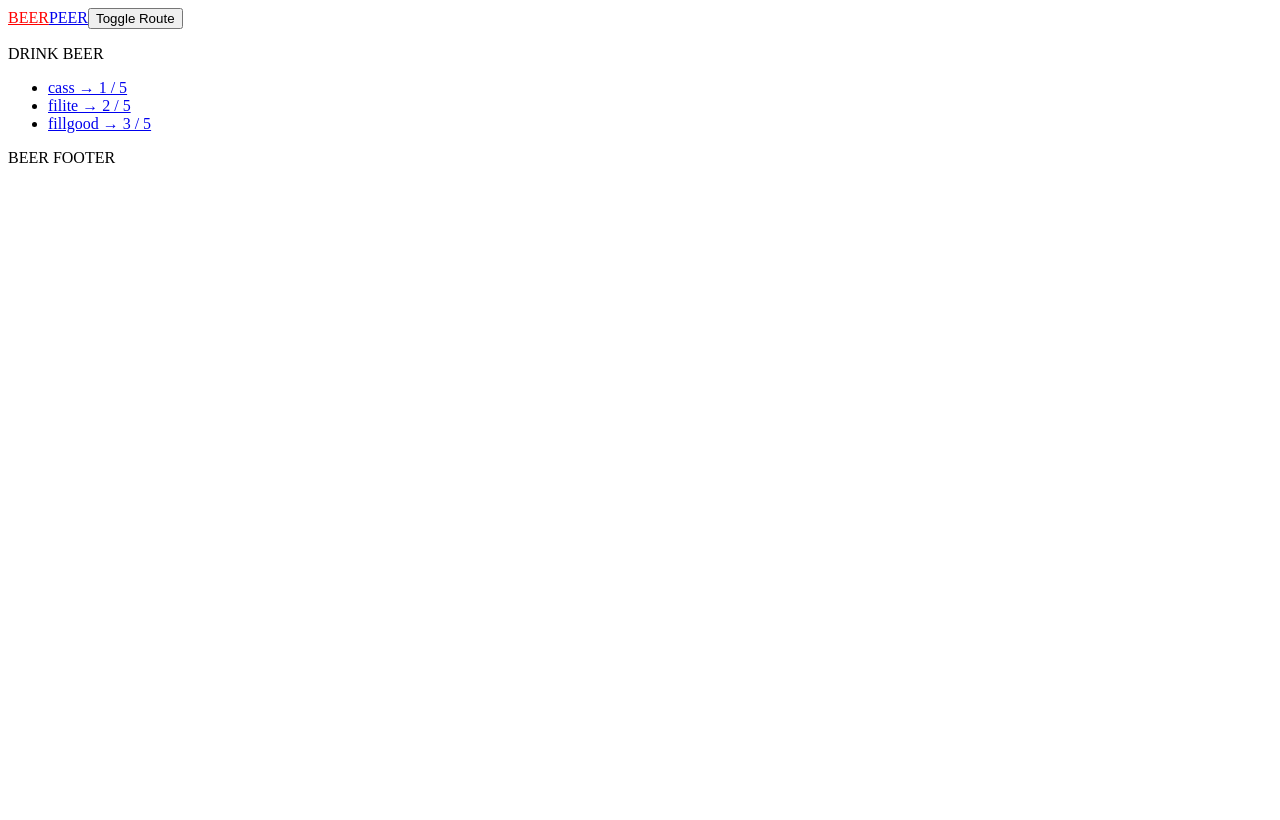
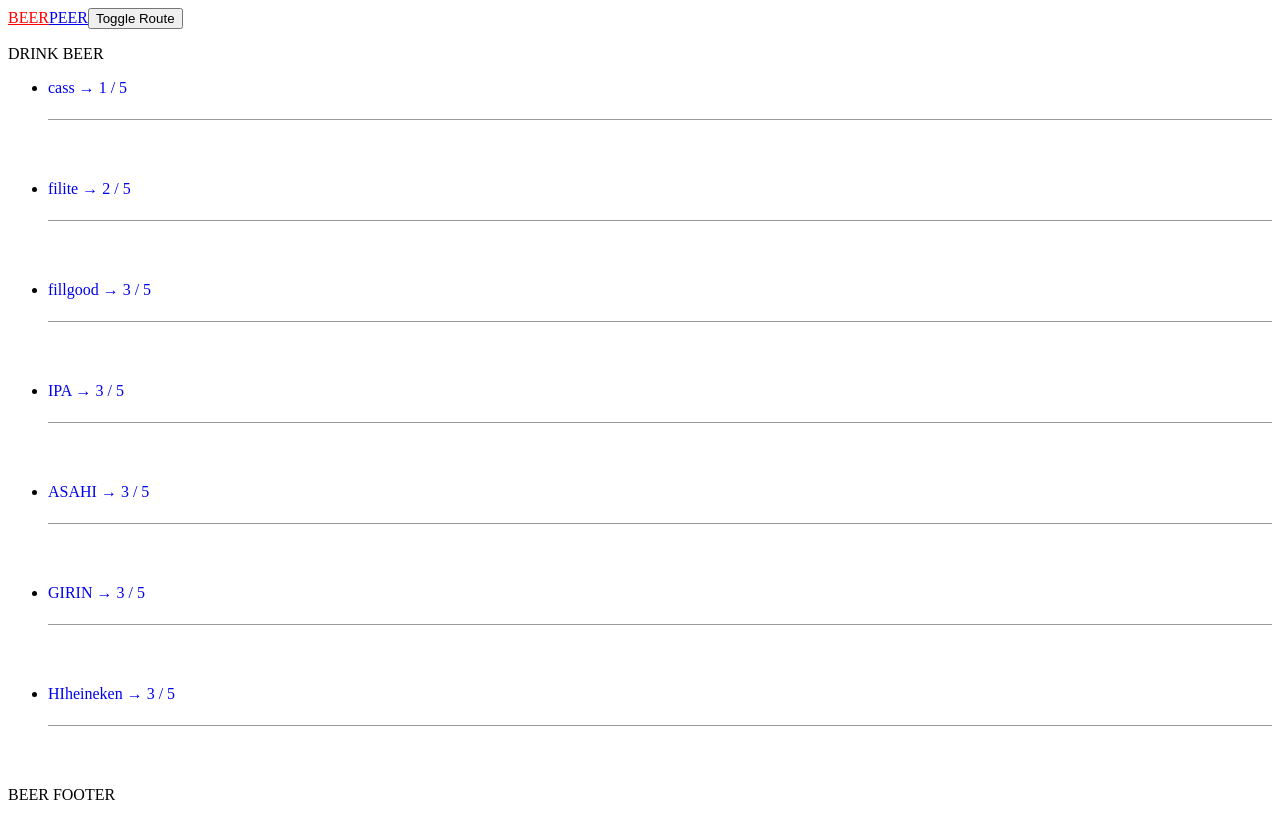
Before and after one commit to 0hhanum/VuePractice, a Vue app in the folder routing/: page /beer in a window 1280 px wide. Built offline with nearby package versions, Linux system fonts and the light colour scheme.

Commit message:
Handle Scrolling

```diff
--- a/routing/src/App.vue
+++ b/routing/src/App.vue
@@ -34,6 +34,10 @@ export default {
         { name: "cass", taste: 1 },
         { name: "filite", taste: 2 },
         { name: "fillgood", taste: 3 },
+        { name: "IPA", taste: 3 },
+        { name: "ASAHI", taste: 3 },
+        { name: "GIRIN", taste: 3 },
+        { name: "HIheineken", taste: 3 },
       ],
     };
   },
--- a/routing/src/components/BeerComponent.vue
+++ b/routing/src/components/BeerComponent.vue
@@ -1,5 +1,5 @@
 <template>
-  <div>
+  <div id="container">
     <span v-if="selectedBeer"
       >{{ selectedBeer.name }} => {{ selectedBeer.taste }} / 5</span
     >
@@ -34,4 +34,17 @@ export default {
 };
 </script>
 
-<style></style>
+<style scoped>
+#container {
+  display: flex;
+  background-color: black;
+  color: white;
+  height: 50px;
+  align-content: center;
+  align-items: center;
+  justify-content: center;
+}
+button {
+  margin-left: 50px;
+}
+</style>
--- a/routing/src/main.js
+++ b/routing/src/main.js
@@ -56,6 +56,12 @@ const routes = [
 const router = new VueRouter({
   mode: "history",
   routes,
+  // active route 클래스명 지정
+  // linkActiveClass: "active",
+  scrollBehavior(to, from, savedPosition) {
+    // 어디로 scroll 할지 return
+    return savedPosition || { x: 0, y: 0 };
+  },
 });
 
 Vue.use(VueRouter);
--- a/routing/src/screens/BeerScreen.vue
+++ b/routing/src/screens/BeerScreen.vue
@@ -1,6 +1,7 @@
 <template>
   <div>
     <p>DRINK BEER</p>
+    <router-view></router-view>
     <ul>
       <li v-for="beer in beers" :key="beer.name">
         <router-link :to="getBeerDetail(beer)">
@@ -8,7 +9,6 @@
         </router-link>
       </li>
     </ul>
-    <router-view></router-view>
   </div>
 </template>
 
@@ -36,4 +36,16 @@ export default {
 };
 </script>
 
-<style></style>
+<style scoped>
+a {
+  display: flex;
+  margin-bottom: 60px;
+  height: 40px;
+  text-decoration: none;
+  border-bottom: 1px solid rgba(1, 1, 1, 0.4);
+}
+
+a.router-link-active {
+  border-bottom: 1px solid red;
+}
+</style>
```
